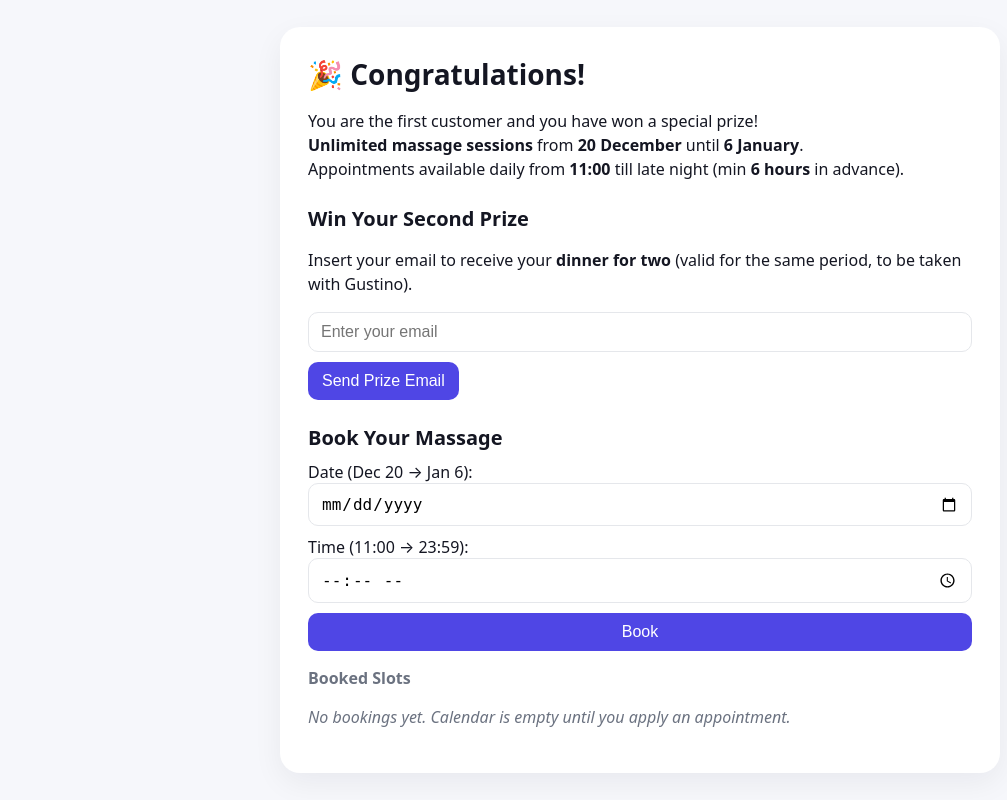
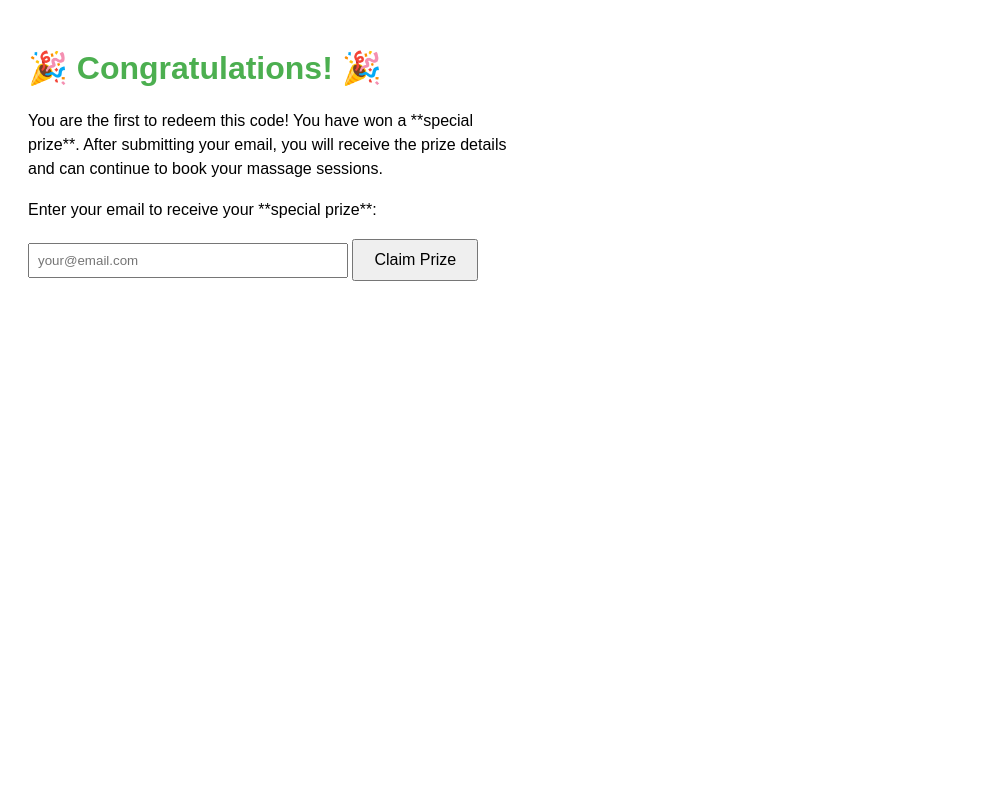
Before and after one commit to gustinojr/Gustino-SPA, a Flask app: page /prize in a window 1280 px wide. Shown: the whole page, without its empty margins (0-1007 px from the left). Run offline with Flask 3, Linux system fonts and the light colour scheme.

Commit message:
Update prize.html

```diff
--- a/templates/prize.html
+++ b/templates/prize.html
@@ -1,62 +1,39 @@
 <!DOCTYPE html>
-<html>
+<html lang="en">
 <head>
-  <meta charset="utf-8">
-  <title>Congratulations!</title>
-  <link rel="stylesheet" href="{{ url_for('static', filename='style.css') }}">
+    <meta charset="UTF-8">
+    <title>Congratulations! 🎉</title>
+    <style>
+        body { font-family: Arial, sans-serif; padding: 20px; }
+        h1 { color: #4CAF50; }
+        .flash { color: red; margin-bottom: 10px; }
+        form { margin-top: 20px; }
+        label { display: block; margin: 10px 0 5px; }
+        input[type="email"] { padding: 8px; width: 300px; }
+        button { margin-top: 15px; padding: 10px 20px; font-size: 16px; }
+        p { max-width: 500px; line-height: 1.5; }
+    </style>
 </head>
 <body>
-  <main class="card">
-    <h1>🎉 Congratulations!</h1>
-    <p>
-      You are the first customer and you have won a special prize!<br>
-      <strong>Unlimited massage sessions</strong> from <strong>20 December</strong> until <strong>6 January</strong>.<br>
-      Appointments available daily from <strong>11:00</strong> till late night (min <strong>6 hours</strong> in advance).
-    </p>
-
-    <section class="section">
-      <h2>Win Your Second Prize</h2>
-      <p>Insert your email to receive your <strong>dinner for two</strong> (valid for the same period, to be taken with Gustino).</p>
-      <form method="POST" class="row">
-        <input type="email" name="email" placeholder="Enter your email" required>
-        <button type="submit">Send Prize Email</button>
-      </form>
-      {% if first_redeem_done %}
-        <p class="info">Prize already redeemed. You can now make reservations below.</p>
-      {% endif %}
-    </section>
-
-    <section class="section">
-      <h2>Book Your Massage</h2>
-      <form method="POST" class="stack">
-        <label>
-          Date (Dec 20 → Jan 6):
-          <input type="date" name="booking_date" required>
-        </label>
-        <label>
-          Time (11:00 → 23:59):
-          <input type="time" name="booking_time" required>
-        </label>
-        <button type="submit">Book</button>
-      </form>
-
-      <h3>Booked Slots</h3>
-      {% if booked %}
-        <ul class="booked-list">
-          {% for b in booked %}
-            <li>{{ b.date if b.date else b["date"] }} at {{ b.time if b.time else b["time"] }}</li>
-          {% endfor %}
-        </ul>
-      {% else %}
-        <p><em>No bookings yet. Calendar is empty until you apply an appointment.</em></p>
-      {% endif %}
-    </section>
+    <h1>🎉 Congratulations! 🎉</h1>
 
     {% with messages = get_flashed_messages() %}
       {% if messages %}
-        <p class="info">{{ messages[0] }}</p>
+        {% for msg in messages %}
+          <div class="flash">{{ msg }}</div>
+        {% endfor %}
       {% endif %}
     {% endwith %}
-  </main>
+
+    <p>
+        You are the first to redeem this code! You have won a **special prize**.
+        After submitting your email, you will receive the prize details and can continue to book your massage sessions.
+    </p>
+
+    <form method="POST">
+        <label for="email">Enter your email to receive your **special prize**:</label>
+        <input type="email" id="email" name="email" placeholder="your@email.com" required>
+        <button type="submit">Claim Prize</button>
+    </form>
 </body>
 </html>
```
